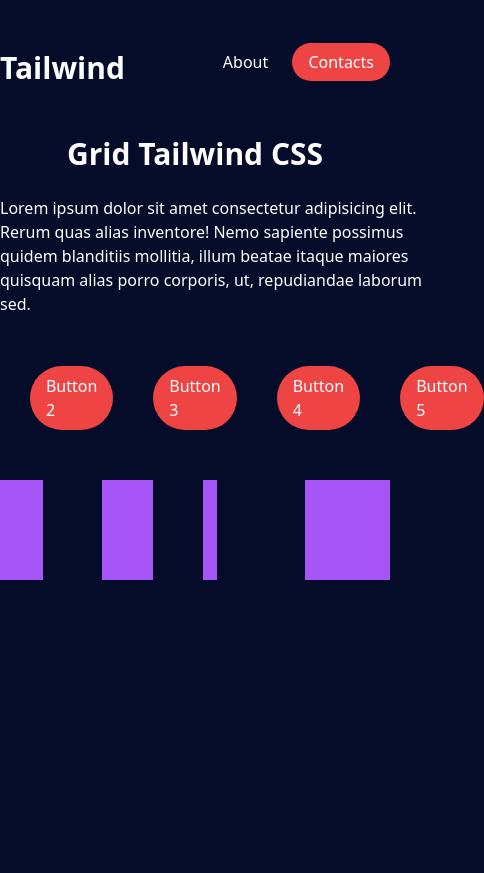
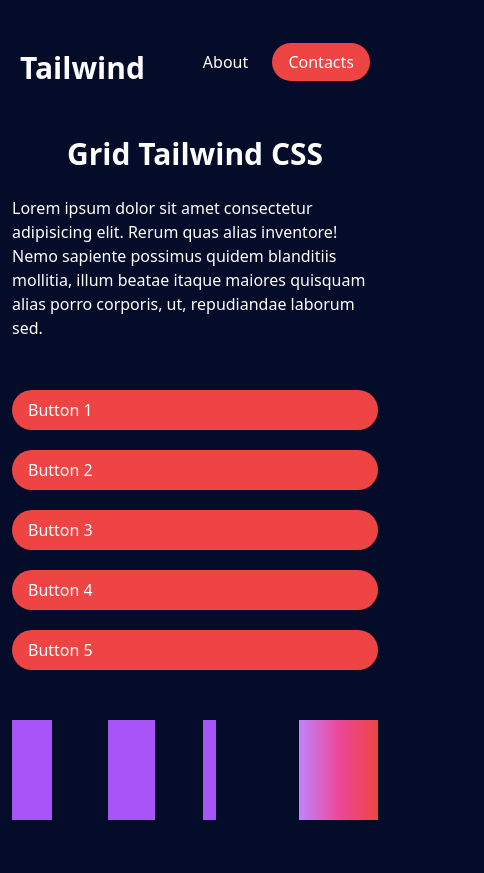
Before and after one commit to BogdanGlazkov/tailwindcss-grid, a website: page index.html in a window 390 px wide. Shown: the whole page, 484 px wide, since content can reach past the window. Before the commit the page ends 844 px from the top, so only its background shows below. Drawn offline with Linux system fonts and the light colour scheme.

Commit message:
Add responsive layout

```diff
--- a/index.html
+++ b/index.html
@@ -7,7 +7,7 @@
     <link rel="stylesheet" href="./css/style.css" />
   </head>
   <body class="bg-green-600 dark:bg-mainColor dark:text-white">
-    <header class="container mx-auto">
+    <header class="container mx-auto px-5 md:px-0">
       <div class="flex justify-between pt-big">
         <span class="font-bold text-3xl">Tailwind</span>
         <div class="space-x-5">
@@ -18,15 +18,17 @@
         </div>
       </div>
     </header>
-    <main class="container mx-auto py-big">
+    <main class="container mx-auto py-big px-3 sm:px-0">
       <h1 class="text-center text-3xl font-bold">Grid Tailwind CSS</h1>
-      <p class="pt-6 w-[450px] mx-auto">
+      <p class="pt-6 w-full sm:w-[450px] mx-auto">
         Lorem ipsum dolor sit amet consectetur adipisicing elit. Rerum quas
         alias inventore! Nemo sapiente possimus quidem blanditiis mollitia,
         illum beatae itaque maiores quisquam alias porro corporis, ut,
         repudiandae laborum sed.
       </p>
-      <div class="flex justify-center space-x-10 pt-big">
+      <div
+        class="flex justify-center space-x-0 md:space-x-10 pt-big flex-col md:flex-row space-y-5 md:space-y-0"
+      >
         <div class="bg-red-500 py-2 px-4 rounded-full hover:bg-red-700">
           Button 1
         </div>
@@ -50,7 +52,9 @@
         <div class="bg-purple-500 w-1/2 h-[100px]"></div>
         <div class="bg-purple-500 w-3/5 h-[100px]"></div>
         <div class="bg-purple-500 w-1/6 h-[100px]"></div>
-        <div class="bg-purple-500 w-full h-[100px]"></div>
+        <div
+          class="bg-gradient-to-r from-purple-400 via-pink-500 to-red-500 w-full h-[100px]"
+        ></div>
       </div>
     </main>
   </body>
--- a/tailwind.config.js
+++ b/tailwind.config.js
@@ -10,6 +10,12 @@
       padding: {
         big: "50px",
       },
+      screens: {
+        sm: "480px",
+        md: "768px",
+        lg: "1028px",
+        xl: "1440px",
+      },
     },
   },
   plugins: [],
```
Also changed, not shown: css/style.css.
